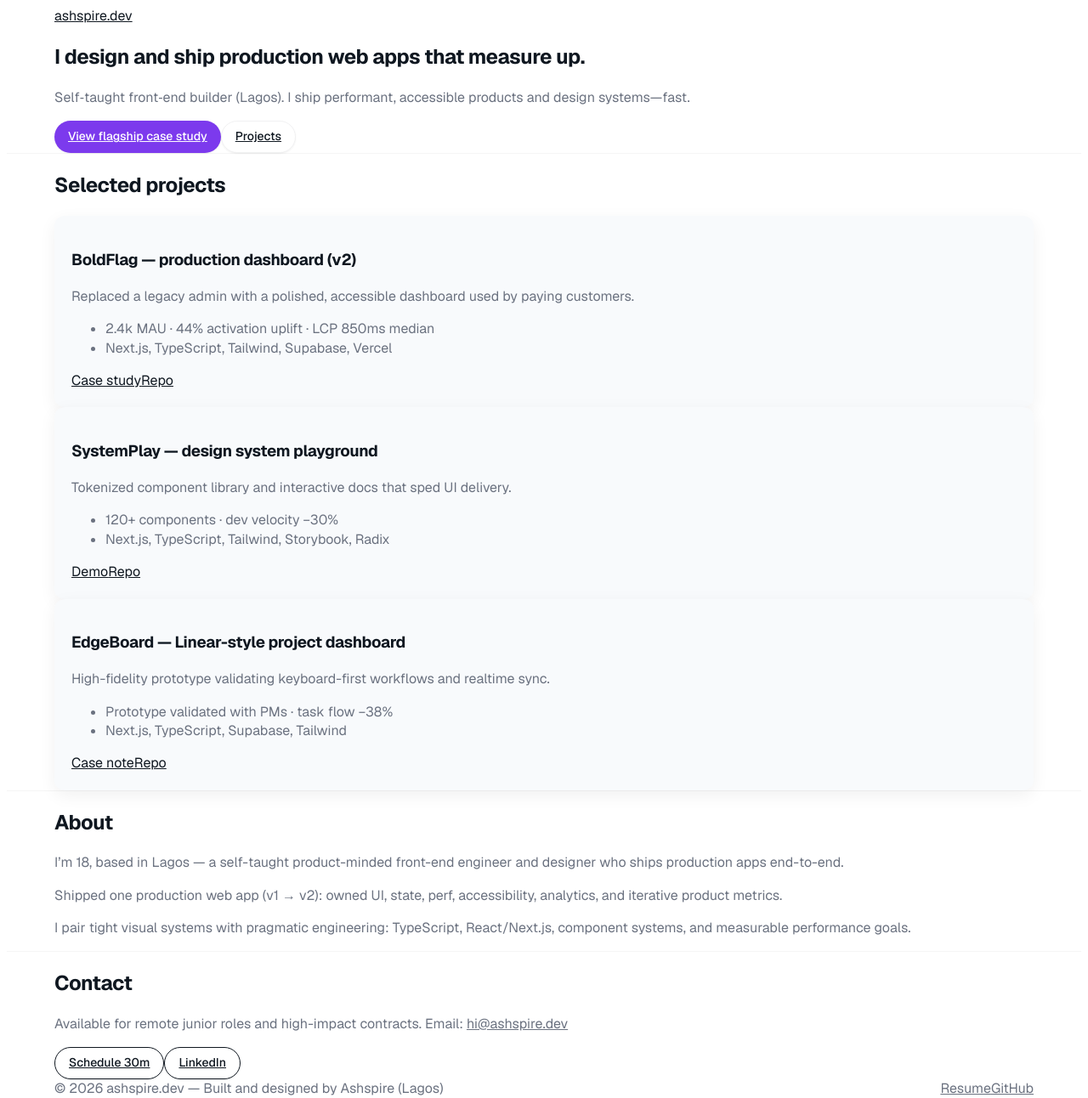
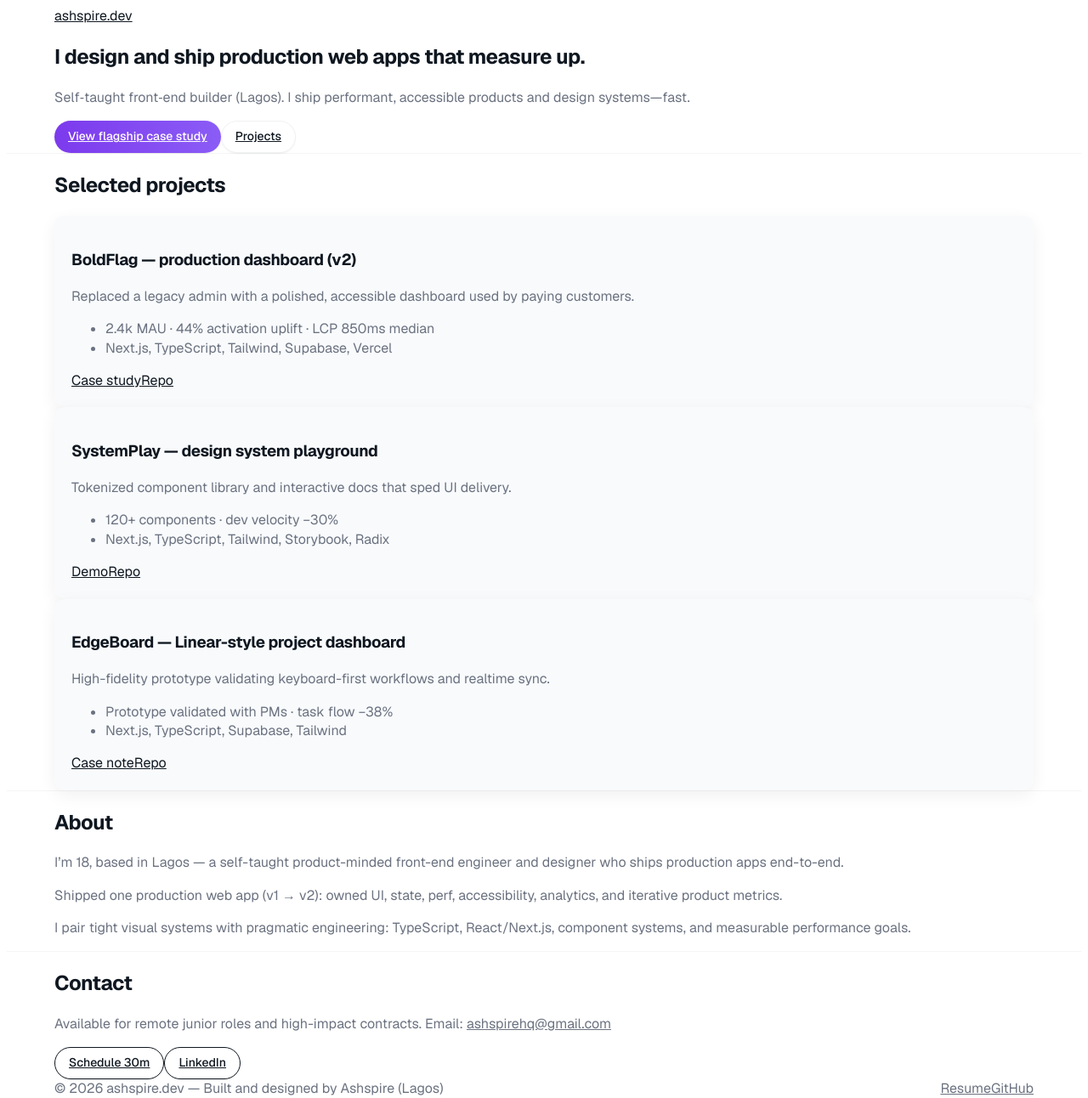
Before and after one commit to Cryptn-zz-ox/My-project, a Next.js app: page / in a window 1280 px wide. Shown: the whole page at 85% size. Built offline with nearby package versions, Linux system fonts and the light colour scheme.

Commit message:
feat(ui): polish hero, add accent styles and illustration; update contact email

```diff
--- a/src/app/globals.css
+++ b/src/app/globals.css
@@ -68,3 +68,17 @@
 
 /* small responsive container tweak */
 .site-container { max-width: 72rem; margin-left: auto; margin-right: auto; padding-left: 1.5rem; padding-right: 1.5rem; }
+
+/* accents and micro-interactions */
+.accent {
+  background: linear-gradient(90deg, rgba(124,58,237,1) 0%, rgba(139,92,246,1) 100%);
+  color: white;
+}
+
+.btn:hover { transform: translateY(-3px); box-shadow: 0 8px 30px rgba(124,58,237,0.12); }
+
+@keyframes fadeInUp { from { opacity: 0; transform: translateY(6px); } to { opacity: 1; transform: translateY(0); } }
+.reveal { animation: fadeInUp 420ms cubic-bezier(.2,.9,.3,1) both; }
+
+/* small decorative hero illustration sizing */
+.hero-illustration { width: 100%; height: 100%; max-height: 260px; display: block; }
--- a/src/app/page.tsx
+++ b/src/app/page.tsx
@@ -21,20 +21,40 @@ export default function Home() {
             <div>
               <h1 className="text-4xl md:text-5xl font-extrabold leading-tight">I design and ship production web apps that measure up.</h1>
               <p className="mt-4 max-w-xl text-lg muted">Self‑taught front‑end builder (Lagos). I ship performant, accessible products and design systems—fast.</p>
-              <div className="mt-8 flex flex-wrap gap-3">
-                <a href="/case/flagship" className="btn" style={{backgroundColor:'var(--accent)',color:'#fff'}}>View flagship case study</a>
-                <a href="#projects" className="btn border" style={{borderColor:'rgba(15,23,32,0.06)'}}>Projects</a>
+              <div className="mt-8 flex flex-wrap gap-3 reveal">
+                <a href="/case/flagship" className="btn accent">View flagship case study</a>
+                <a href="#projects" className="btn" style={{border:'1px solid rgba(15,23,32,0.06)'}}>Projects</a>
               </div>
             </div>
 
-            <div className="hidden md:block">
-              <div className="card">
-                <div className="text-sm muted">Featured</div>
-                <h3 className="mt-2 text-xl font-semibold">BoldFlag — production dashboard</h3>
-                <p className="mt-2 muted text-sm">Accessible admin UI used by paying customers. LCP median 850ms after optimizations.</p>
-                <div className="mt-3 flex gap-2">
-                  <a href="/case/flagship" className="text-sm underline">Read case</a>
-                  <a href="https://flagship.ashspire.dev" className="text-sm underline" target="_blank" rel="noreferrer">Live</a>
+            <div className="hidden md:block reveal">
+              <div className="card" style={{overflow:'hidden'}}>
+                <div style={{display:'grid',gridTemplateColumns:'1fr 160px',gap:'1rem',alignItems:'center'}}>
+                  <div>
+                    <div className="text-sm muted">Featured</div>
+                    <h3 className="mt-2 text-xl font-semibold">BoldFlag — production dashboard</h3>
+                    <p className="mt-2 muted text-sm">Accessible admin UI used by paying customers. LCP median 850ms after optimizations.</p>
+                    <div className="mt-3 flex gap-3">
+                      <a href="/case/flagship" className="text-sm underline">Read case</a>
+                      <a href="https://flagship.ashspire.dev" className="text-sm underline" target="_blank" rel="noreferrer">Live</a>
+                    </div>
+                  </div>
+                  <div>
+                    <svg className="hero-illustration" viewBox="0 0 280 160" xmlns="http://www.w3.org/2000/svg" preserveAspectRatio="xMidYMid meet" aria-hidden>
+                      <defs>
+                        <linearGradient id="g1" x1="0" x2="1">
+                          <stop offset="0" stopColor="#7c3aed" />
+                          <stop offset="1" stopColor="#8b5cf6" />
+                        </linearGradient>
+                      </defs>
+                      <rect x="0" y="0" width="280" height="160" rx="10" fill="#0f1720" opacity="0.04" />
+                      <g transform="translate(16,16)">
+                        <rect x="0" y="0" width="160" height="60" rx="8" fill="url(#g1)" />
+                        <rect x="0" y="72" width="120" height="10" rx="4" fill="#e6eef8" opacity="0.7" />
+                        <circle cx="220" cy="38" r="24" fill="#fff" opacity="0.06" />
+                      </g>
+                    </svg>
+                  </div>
                 </div>
               </div>
             </div>
@@ -101,7 +121,7 @@ export default function Home() {
         <section id="contact" className="py-12 border-t" style={{borderColor:'rgba(2,6,23,0.04)'}}>
           <div className="site-container">
             <h2 className="text-2xl font-semibold">Contact</h2>
-            <p className="mt-4 text-sm muted">Available for remote junior roles and high-impact contracts. Email: <a href="mailto:hi@ashspire.dev" className="underline">hi@ashspire.dev</a></p>
+            <p className="mt-4 text-sm muted">Available for remote junior roles and high-impact contracts. Email: <a href="mailto:ashspirehq@gmail.com" className="underline">ashspirehq@gmail.com</a></p>
             <div className="mt-4 flex gap-3">
               <a href="https://calendly.com/ashspire/30" className="btn border">Schedule 30m</a>
               <a href="https://linkedin.com/in/ashspire" className="btn border">LinkedIn</a>
```
